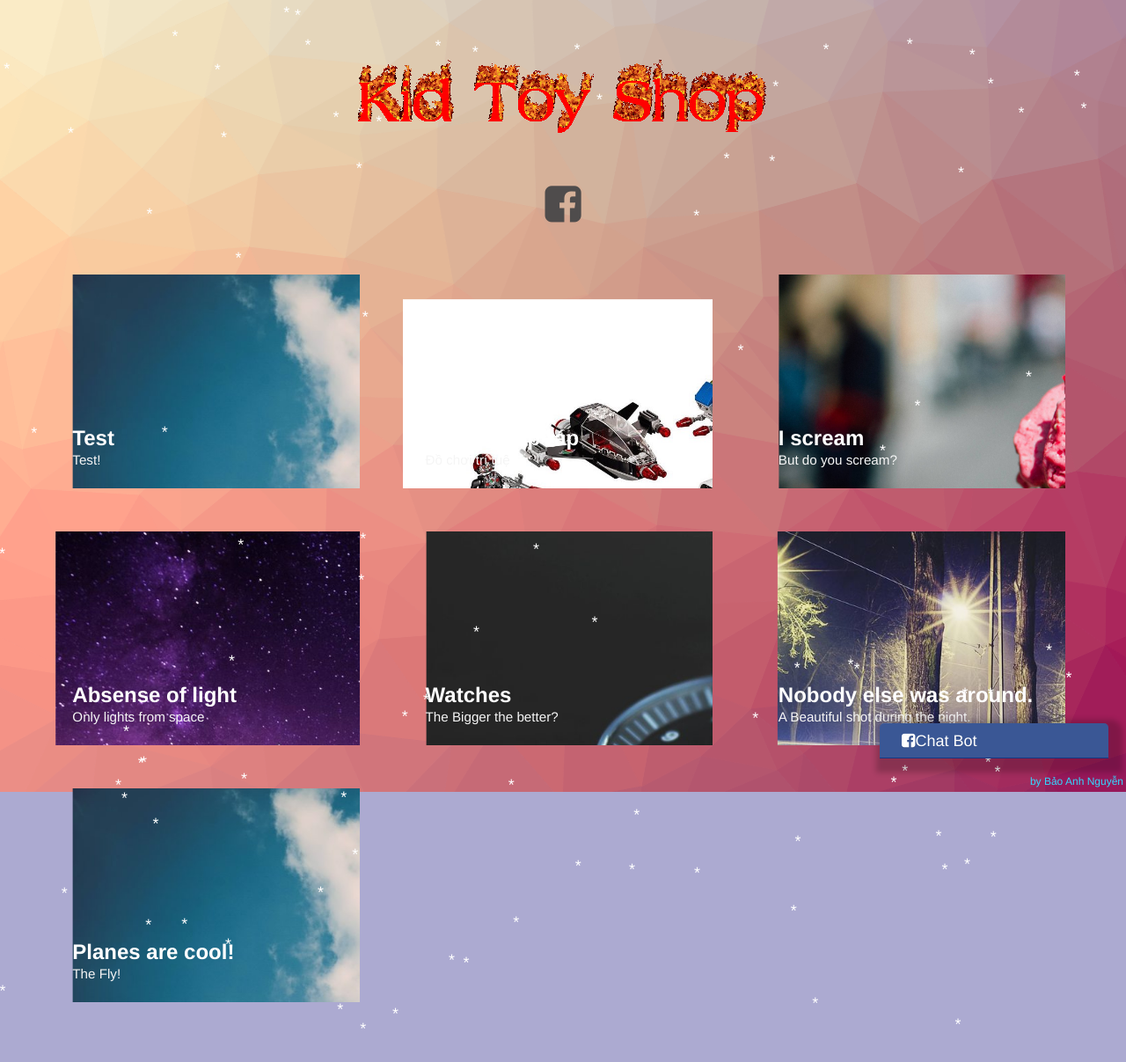
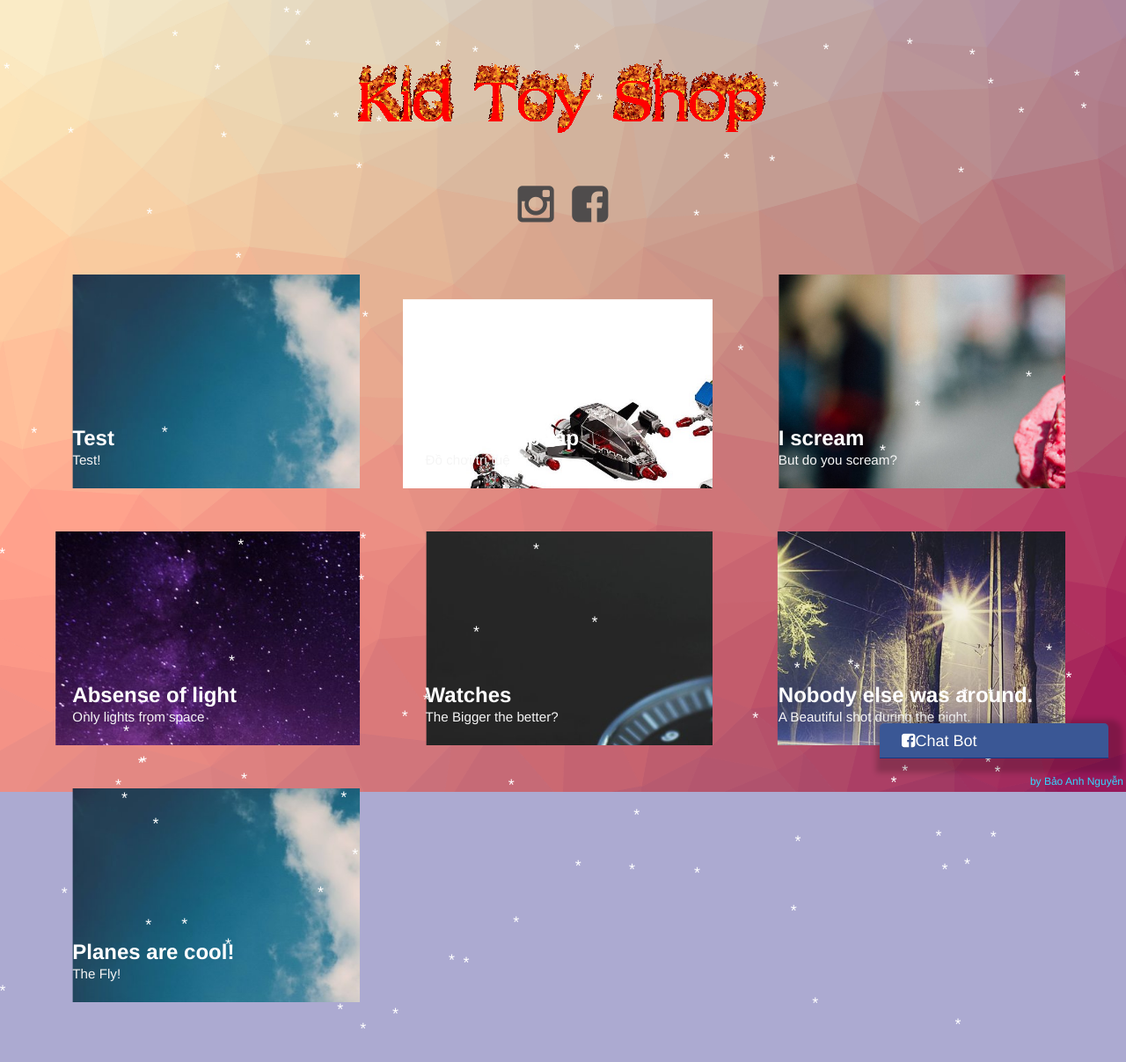
Before and after one commit to trytoforget/buildmode, a Jekyll site: the page built from index.html, in a window 1280 px wide. Shown: the whole page at 88% size. Built offline with Jekyll 4.4.1, drawn with Linux system fonts in a browser that asks for light colours.

Commit message:
Update index.html

```diff
--- a/index.html
+++ b/index.html
@@ -33,8 +33,8 @@
     <header class="header">
 	    <h1><img src="img/Kidtoyshop.gif" </img></h1>
         <nav class="links">
-           <!-- <a href="#"><i class="fa fa-twitter-square fa-3x"></i></a>
-            <a href="#"><i class="fa fa-instagram fa-3x"></i></a> -->
+           <!-- <a href="#"><i class="fa fa-twitter-square fa-3x"></i></a> -->
+            <a href="#"><i class="fa fa-instagram fa-3x"></i></a>
             <a href="fb.com/286375585270997"><i class="fa fa-facebook-square fa-3x"></i></a>
 
         </nav>
```
